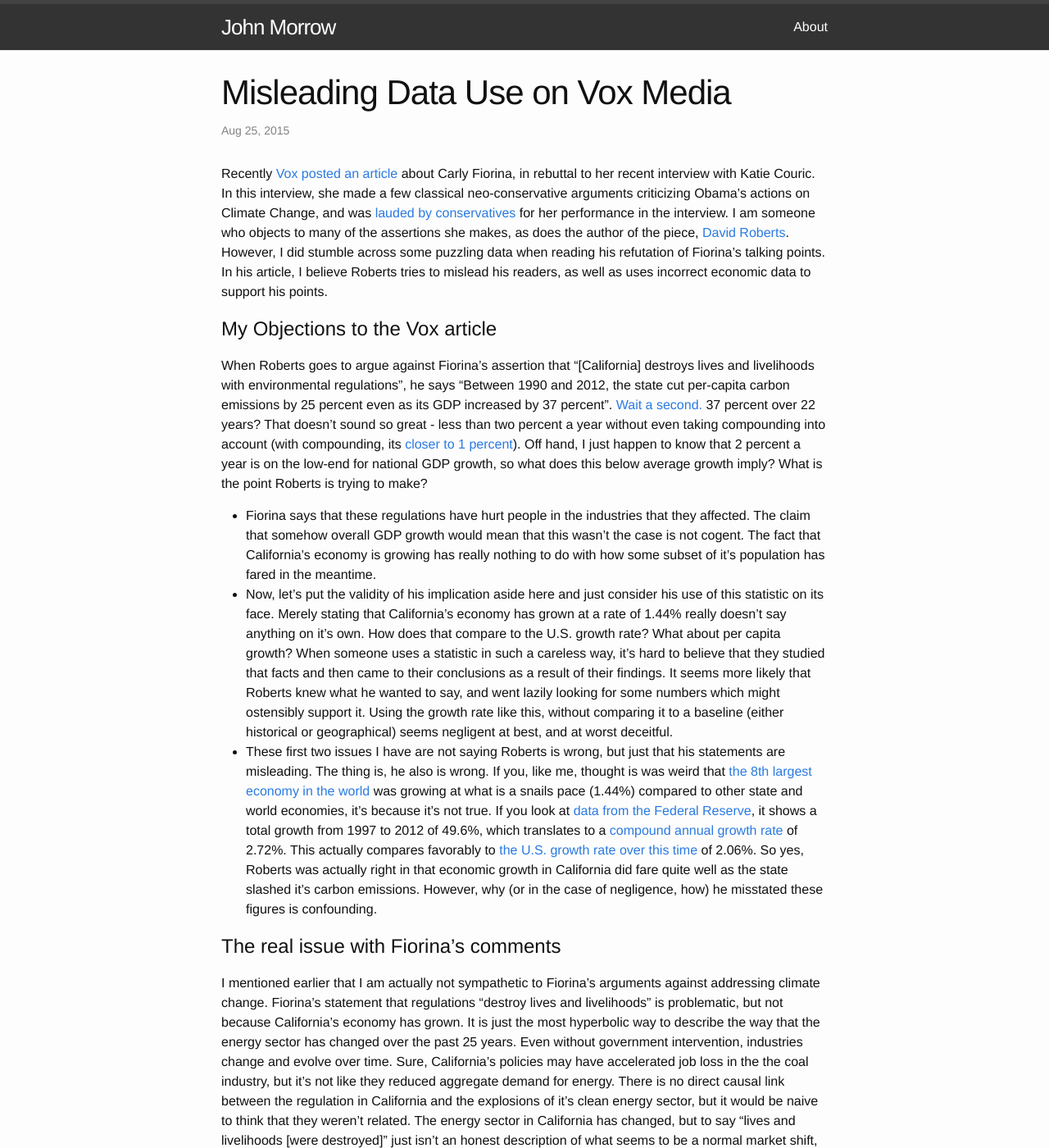
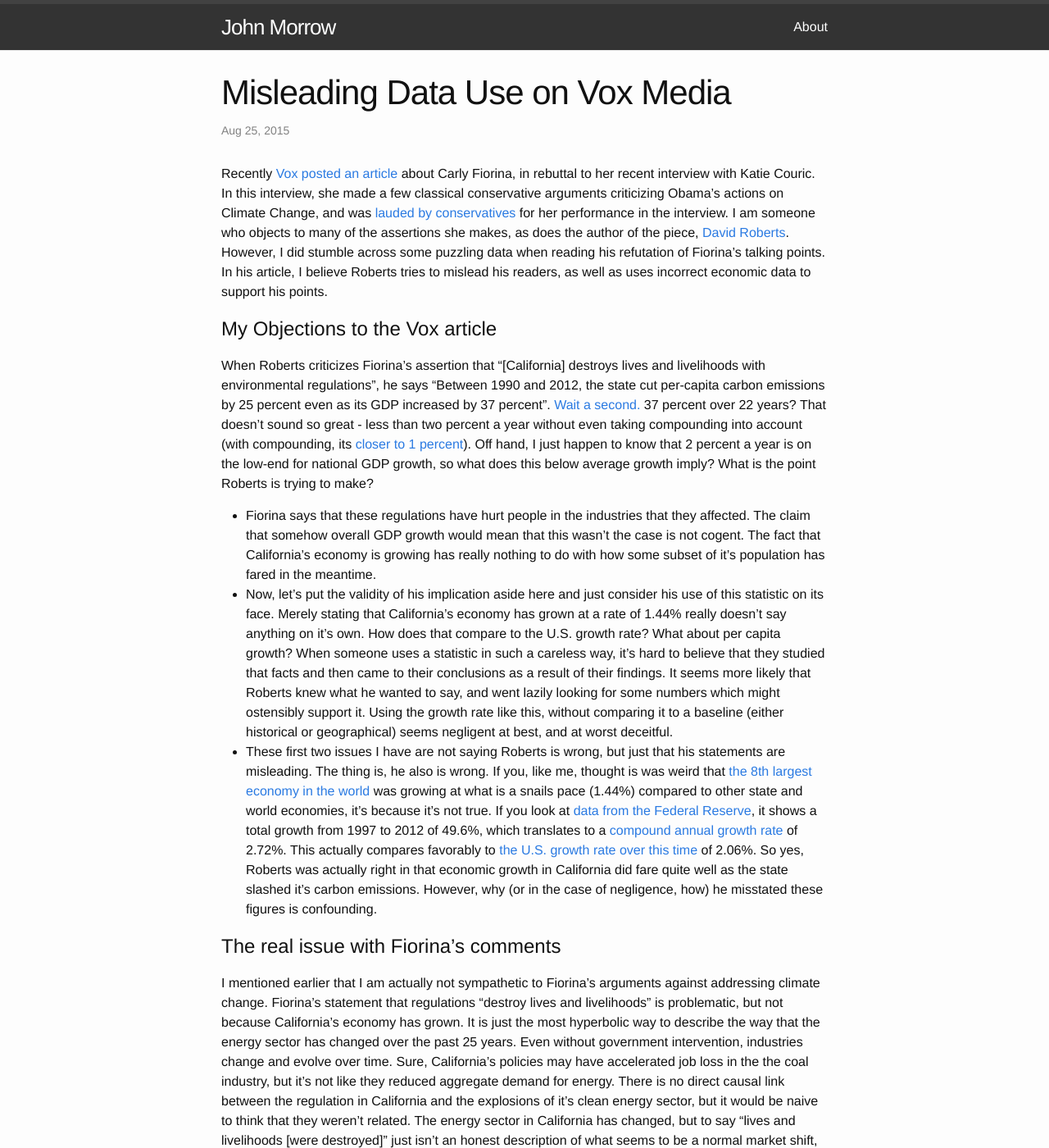
Before and after one commit to mrjohnmorrow/mrjohnmorrow.github.io, a Jekyll site: the page built from _posts/2015-08-25-vox-mathiness-carly-fiorina.markdown, in a window 1280 px wide and 1400 px high. Shown: the whole window at 82% size. Built offline with Jekyll 4.4.1, drawn with Linux system fonts in a browser that asks for light colours; some of the changed text lies outside the part shown.

Commit message:
fixed typos

```diff
--- a/_posts/2015-08-25-vox-mathiness-carly-fiorina.markdown
+++ b/_posts/2015-08-25-vox-mathiness-carly-fiorina.markdown
@@ -5,11 +5,11 @@
 categories:
 ---
 
-Recently [Vox posted an article](http://www.vox.com/2015/8/21/9186313/carly-fiorina-climate-wrong) about Carly Fiorina, in rebuttal to her recent interview with Katie Couric. In this interview, she made a few classical neo-conservative arguments criticizing Obama's actions on Climate Change, and was [lauded by conservatives](http://www.nationalreview.com/article/422395/carly-fiorina-climate-change-left) for her performance in the interview. I am someone who objects to many of the assertions she makes, as does the author of the piece, [David Roberts](http://twitter.com/drvox). However, I did stumble across some puzzling data when reading his refutation of Fiorina's talking points.  In his article, I believe Roberts tries to mislead his readers, as well as uses incorrect economic data to support his points.
+Recently [Vox posted an article](http://www.vox.com/2015/8/21/9186313/carly-fiorina-climate-wrong) about Carly Fiorina, in rebuttal to her recent interview with Katie Couric. In this interview, she made a few classical conservative arguments criticizing Obama's actions on Climate Change, and was [lauded by conservatives](http://www.nationalreview.com/article/422395/carly-fiorina-climate-change-left) for her performance in the interview. I am someone who objects to many of the assertions she makes, as does the author of the piece, [David Roberts](http://twitter.com/drvox). However, I did stumble across some puzzling data when reading his refutation of Fiorina's talking points.  In his article, I believe Roberts tries to mislead his readers, as well as uses incorrect economic data to support his points.
 
 # My Objections to the Vox article
 
-When Roberts goes to argue against Fiorina's assertion that "[California] destroys lives and livelihoods with environmental regulations", he says "Between 1990 and 2012, the state cut per-capita carbon emissions by 25 percent even as its GDP increased by 37 percent". [Wait a second.](https://www.youtube.com/watch?v=3ksKETF0f4I) 37 percent over 22 years? That doesn't sound so great - less than two percent a year without even taking compounding into account (with compounding, its [closer to 1 percent](https://www.google.com/search?q=(1.37)%5E(1%2F22)&rct=j)). Off hand, I just happen to know that 2 percent a year is on the low-end for national GDP growth, so what does this below average growth imply? What is the point Roberts is trying to make?
+When Roberts criticizes Fiorina's assertion that "[California] destroys lives and livelihoods with environmental regulations", he says "Between 1990 and 2012, the state cut per-capita carbon emissions by 25 percent even as its GDP increased by 37 percent". [Wait a second.](https://www.youtube.com/watch?v=3ksKETF0f4I) 37 percent over 22 years? That doesn't sound so great - less than two percent a year without even taking compounding into account (with compounding, its [closer to 1 percent](https://www.google.com/search?q=(1.37)%5E(1%2F22)&rct=j)). Off hand, I just happen to know that 2 percent a year is on the low-end for national GDP growth, so what does this below average growth imply? What is the point Roberts is trying to make?
 
 * Fiorina says that these regulations have hurt people in the industries that they affected. The claim that somehow overall GDP growth would mean that this wasn't the case is not cogent. The fact that California's economy is growing has really nothing to do with how some subset of it's population has fared in the meantime.
 * Now, let's put the validity of his implication aside here and just consider his use of this statistic on its face. Merely stating that California's economy has grown at a rate of 1.44% really doesn't say anything on it's own. How does that compare to the U.S. growth rate? What about per capita growth? When someone uses a statistic in such a careless way, it's hard to believe that they studied that facts and then came to their conclusions as a result of their findings.  It seems more likely that Roberts knew what he wanted to say, and went lazily looking for some numbers which might ostensibly support it. Using the growth rate like this, without comparing it to a baseline (either historical or geographical) seems negligent at best, and at worst deceitful.
@@ -23,6 +23,6 @@
 
 # Friends like these
 
-It did occur to me that I may have been interpreting Roberts statements about GDP incorrectly. I put together a [spreadsheet](https://docs.google.com/spreadsheets/d/1nA548vmGJ8EswZZw5pE-R1olcNojpvkrte-wxG-iJtI/edit?usp=sharing) of GDP data for the US and California from 1990 to today. No matter how  I slice it, I can't figure out a way to get the 37 percent number that Roberts quotes. If I have somehow misinterpreted his statements, it is not for lack of trying to understand them.
+It is possible that I misinterpreted the counterpoints Roberts presents. So I put together a [spreadsheet](https://docs.google.com/spreadsheets/d/1nA548vmGJ8EswZZw5pE-R1olcNojpvkrte-wxG-iJtI/edit?usp=sharing) of GDP data for the US and California from 1990 to today. No matter how  I slice it, I can't figure out a way to get the 37 percent number that Roberts quotes. If I have somehow misinterpreted his statements, it is not for lack of trying to understand them.
 
 I'm not sure what it will take to change the minds of climate-change skeptics like Fiorina. Articles like this squander the one thing that "climate hawks" like myself and Roberts have on our side - the facts. I often find it frustrating to hear conservative arguments against climate change - how could people not see how bad that effects of climate change could be? However, with allies like Roberts, it's not hard to see why I encounter so many enemies.
```
